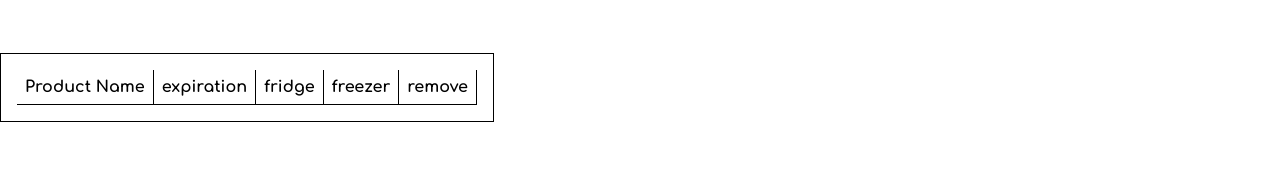
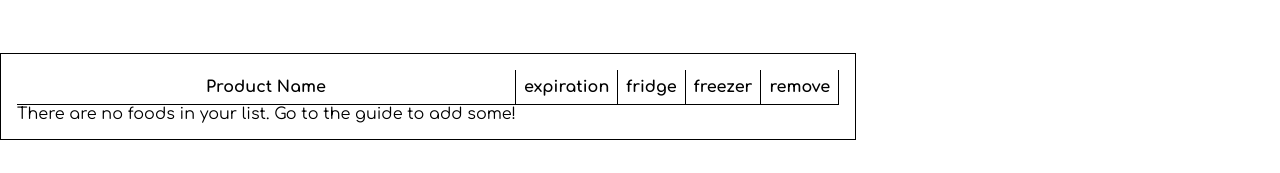
Before and after one commit to UW-INFO442-AU21/group1-jeremys-goats, a React (Create React App) app: page / in a window 1280 px wide. Shown: the part 564-737 px from the top of the page. Built offline with nearby package versions, Linux system fonts and the light colour scheme.

Commit message:
divided into functions

```diff
--- a/src/Components/Home/home.jsx
+++ b/src/Components/Home/home.jsx
@@ -2,17 +2,17 @@ import { useState, useEffect } from 'react';
 import styled from "styled-components";
 
 export function FoodList(props) {
-    const header = ['Product Name', 'expiration', 'fridge', 'freezer', 'remove'];
     let data = props.listData;
     const [rows, setRows] = useState([]);
-    let removeList = {};
+    let remove = {};
     const newList = [];
 
-    const updateList = (removeList) => {
+    const updateList = (item) => {
+        remove = item;
+        console.log(remove, 'remove this');
         rows.map((food) => {
-            if (!newList.includes(food) && (food != removeList)) {
+            if (!newList.includes(food) && (food != remove)) {
                 newList.push(food);
-                console.log(newList, 'updated');
             }
         });
     }
@@ -30,7 +30,7 @@ export function FoodList(props) {
                         <input
                         type='button'
                         value='x'
-                        onClick={updateList(item)}/>
+                        onClick={updateList(item.target)}/>
                     </td>
                 </tr>
             )
@@ -39,14 +39,30 @@ export function FoodList(props) {
 
     return (
         <table className="table">
-            <thead className="thead">
-                <tr className="trow">
-                    {header.map(head => <th>{head}</th>)}
-                </tr>
-            </thead>
-            <tbody>
-                {rows}
-            </tbody>
+            <TableHead/>
+            <TableRows trows={rows} update={updateList}/>
         </table>
     );
 }
+
+function TableHead() {
+    const header = ['Product Name', 'expiration', 'fridge', 'freezer', 'remove'];
+    return (
+        <thead className="thead">
+            <tr className="trow">
+                {header.map(head => <th>{head}</th>)}
+            </tr>
+        </thead>
+    );
+}
+
+function TableRows(props) {
+    let data = props.listData;
+    let rows = props.trows;
+    console.log(rows);
+    return (
+        <tbody>
+            {rows.length == 0 ? `There are no foods in your list. Go to the guide to add some!` : rows}
+        </tbody>
+    );
+}
```
